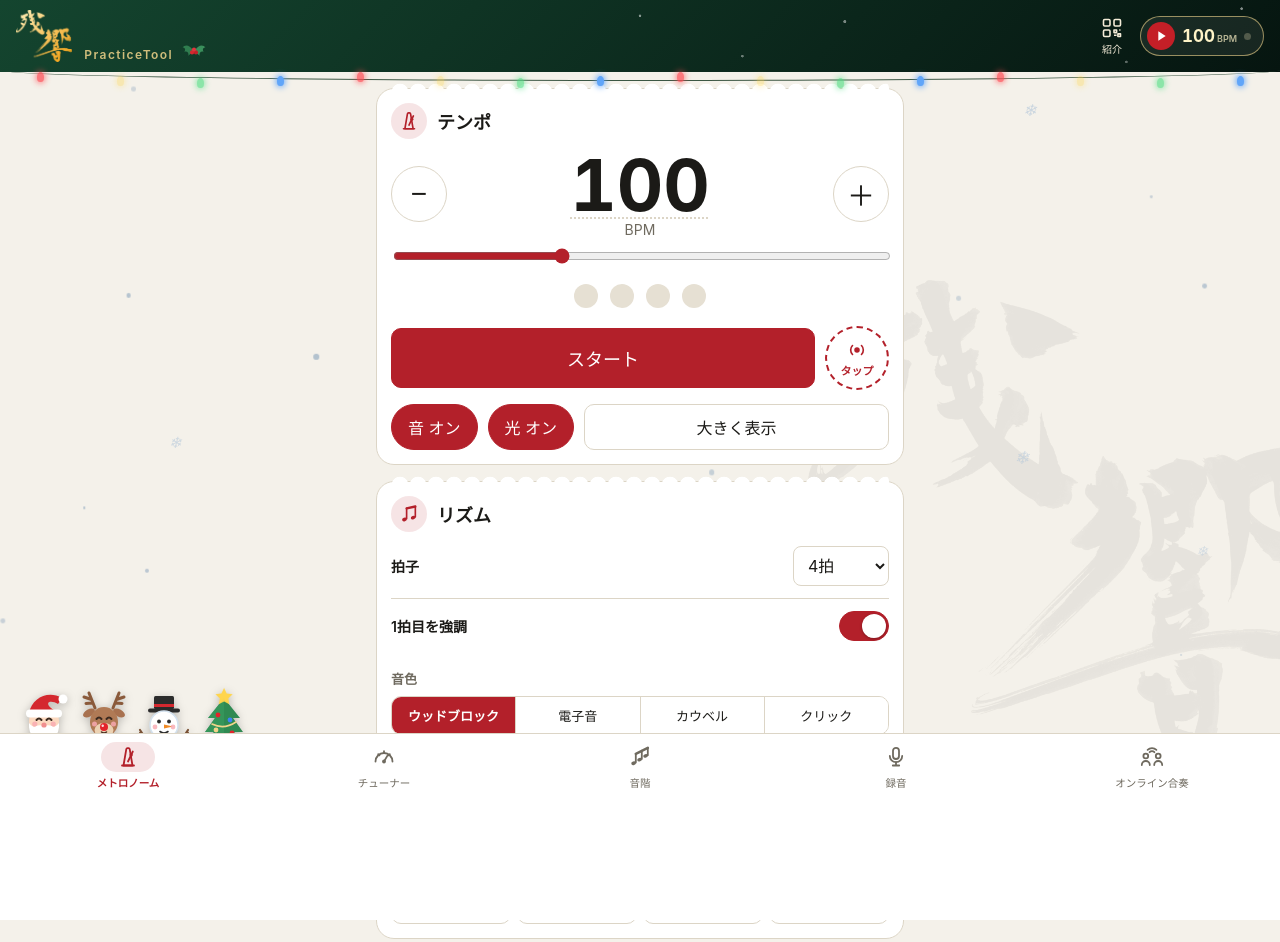
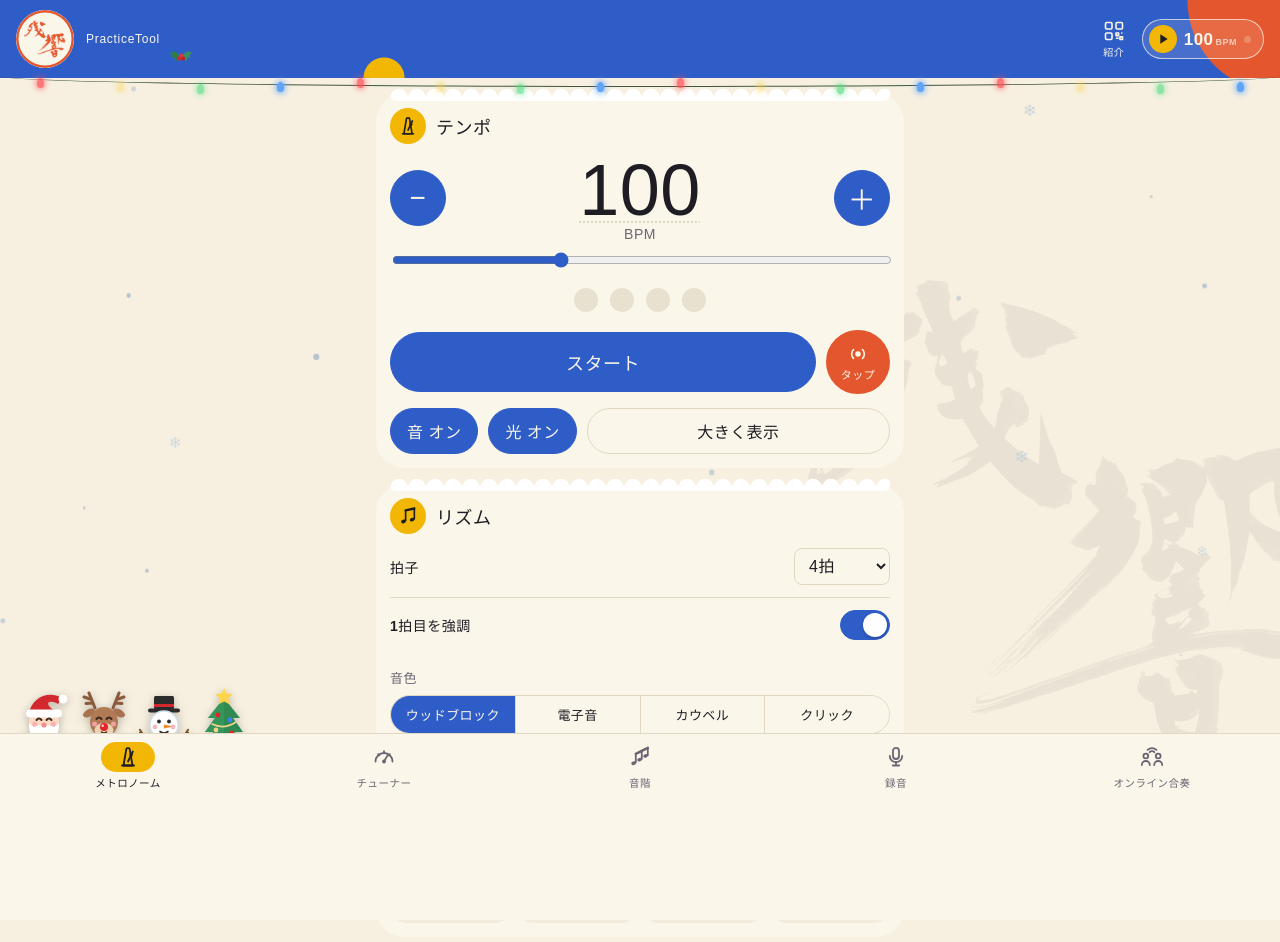
Before and after one commit to trumpet926-bit/zankyo, a plain HTML site: page index.html in a window 1280 px wide. Shown: the top 942 px of the page. Drawn offline with Linux system fonts and the light colour scheme; a web font is replaced by a local one.

Commit message:
デザインを T'S コンセプトに（禅丸ゴシック・クリーム地・暖かい原色・朱の書のはんこ・青い帯に円の形）。クリスマスは飾りだけを重ねる形に
Co-Authored-By: Claude Opus 5.5 <noreply@anthropic.com>

```diff
--- a/index.html
+++ b/index.html
@@ -3,7 +3,11 @@
 <head>
   <meta charset="UTF-8">
   <meta name="viewport" content="width=device-width, initial-scale=1, viewport-fit=cover">
-  <meta name="theme-color" content="#1a1726">
+  <meta name="theme-color" content="#2F5DC8">
+  <!-- 字体：禅丸ゴシック（T'S コンセプト） -->
+  <link rel="preconnect" href="https://fonts.googleapis.com">
+  <link rel="preconnect" href="https://fonts.gstatic.com" crossorigin>
+  <link href="https://fonts.googleapis.com/css2?family=Zen+Maru+Gothic:wght@400;500&amp;display=swap" rel="stylesheet">
   <!-- クリスマスの見た目（毎年11月1日〜12月25日）。描く前に切り替えて、ちらつかないようにする -->
   <script>
     (function () {
@@ -34,7 +38,7 @@
 <body>
   <header class="app-header">
     <h1 class="brand">
-      <img src="icons/logo.png" alt="残響" class="brand-logo" draggable="false">
+      <img src="icons/logo-seal.png" alt="残響" class="brand-logo" draggable="false">
       <span class="brand-sub">PracticeTool</span>
       <!-- クリスマスの飾り（ひいらぎ） -->
       <svg class="xmas-holly" viewBox="0 0 32 24" aria-hidden="true">
--- a/js/app.js
+++ b/js/app.js
@@ -288,6 +288,7 @@ const MINI_STOP = '<svg viewBox="0 0 24 24" aria-hidden="true"><rect x="6" y="6"
 
 function showMetronomeRunning(running) {
   $('startStop').textContent = running ? 'ストップ' : 'スタート';
+  $('startStop').classList.toggle('running', running); // 鳴っている間は黄色（T'S コンセプト：黄＝動いている）
   $('bigStartStop').textContent = running ? 'ストップ' : 'スタート';
   $('ensStart').textContent = running ? 'ストップ' : 'スタート';
   $('ensStart').classList.toggle('running', running);
--- a/js/xmas.js
+++ b/js/xmas.js
@@ -3,7 +3,6 @@
 
 (function () {
   if (!document.documentElement.classList.contains('theme-xmas')) return;
-  document.querySelector('meta[name="theme-color"]').setAttribute('content', '#0b2418');
 
   // 押した仲間から、星・プレゼント・雪の結晶が飛び出す
   const BURST = ['⭐', '🎁', '❄️', '✨', '🎄', '⭐', '🎁', '❄️'];
--- a/style.css
+++ b/style.css
@@ -1384,51 +1384,7 @@ body { min-height: 100vh; }
 
 /* ---------- クリスマス（html.theme-xmas のときだけ）。書の「残響」はそのまま ---------- */
 .xmas-holly, .xmas-snow { display: none; }
-html.theme-xmas {
-  --bg: #f4f1ea;
-  --surface: #ffffff;
-  --text: #1b1a17;
-  --muted: #6f6a5f;
-  --border: #dcd5c6;
-  --accent: #b3202a;
-  --accent-text: #ffffff;
-  --accent-soft: rgba(179, 32, 42, 0.12);
-  --beat: #e6e0d3;
-  --beat-on: #c9a227;
-  --beat-strong: #b3202a;
-  --danger: #8f1d1d;
-}
-@media (prefers-color-scheme: dark) {
-  html.theme-xmas {
-    --bg: #0c1511;
-    --surface: #14211b;
-    --text: #f3efe4;
-    --muted: #a3ab9c;
-    --border: #26392f;
-    --accent: #e0464f;
-    --accent-text: #ffffff;
-    --accent-soft: rgba(224, 70, 79, 0.18);
-    --beat: #22332a;
-    --beat-on: #e3c26a;
-    --beat-strong: #e0464f;
-    --danger: #f2878b;
-  }
-}
-/* 上の帯：深い緑に、うっすら雪の粒 */
-html.theme-xmas .app-header {
-  background:
-    radial-gradient(circle at 50% 22%, rgba(255, 255, 255, 0.5) 0 1px, transparent 1.6px),
-    radial-gradient(circle at 58% 78%, rgba(255, 255, 255, 0.4) 0 1px, transparent 1.6px),
-    radial-gradient(circle at 66% 30%, rgba(255, 255, 255, 0.45) 0 1.2px, transparent 1.8px),
-    radial-gradient(circle at 88% 86%, rgba(255, 255, 255, 0.35) 0 1px, transparent 1.6px),
-    radial-gradient(circle at 97% 12%, rgba(255, 255, 255, 0.5) 0 1px, transparent 1.6px),
-    linear-gradient(135deg, #14452f, #061510);
-}
-html.theme-xmas .brand-sub { color: #f1d48a; }
 html.theme-xmas .xmas-holly { display: block; width: 26px; height: 20px; margin: 0 0 2px -4px; align-self: flex-end; }
-html.theme-xmas .mini-metro { border-color: rgba(241, 212, 138, 0.6); }
-html.theme-xmas .mini-icon { background: #c41f27; color: #fff; }
-html.theme-xmas .header-share { color: #f4ecd8; }
 
 /* 雪：カードの後ろ、書の透かしの前をゆっくり降る */
 html.theme-xmas .xmas-snow { display: block; position: fixed; inset: 0; z-index: 0; overflow: hidden; pointer-events: none; }
@@ -1635,3 +1591,109 @@ html.theme-xmas .tool-section::before {
 
 /* メトロノームの音色 */
 .click-sounds button { font-size: 13px; padding-left: 4px; padding-right: 4px; }
+
+/* ================================================================
+   T'S コンセプト（禅丸ゴシック・クリーム地・暖かい原色・円と半円）× 残響の書（朱のはんこ）
+   色の意味：青＝選ぶ・主なボタン、黄＝動いている・光、赤＝録音・タップ・大事なこと。
+   暗い画面にはしない（端末が暗い表示の設定でも、明るいクリームのまま）
+   ================================================================ */
+:root {
+  color-scheme: light;
+  --bg: #F7F0E1;
+  --surface: #FBF6EA;
+  --panel: #F3ECDC;
+  --text: #1F1D24;
+  --muted: #6B6573;
+  --border: #E2D7C1;
+  --accent: #2F5DC8;
+  --accent-text: #FBF6EA;
+  --accent-soft: rgba(47, 93, 200, 0.12);
+  --beat: #E9E1CF;
+  --beat-on: #F2B705;
+  --beat-strong: #E4572E;
+  --danger: #C8401F;
+  --ts-red: #E4572E;
+  --ts-yellow: #F2B705;
+  --ts-blue: #2F5DC8;
+  --ts-green: #2E8B57;
+}
+@media (prefers-color-scheme: dark) {
+  :root {
+    --bg: #F7F0E1;
+    --surface: #FBF6EA;
+    --text: #1F1D24;
+    --muted: #6B6573;
+    --border: #E2D7C1;
+    --accent: #2F5DC8;
+    --accent-text: #FBF6EA;
+    --accent-soft: rgba(47, 93, 200, 0.12);
+    --beat: #E9E1CF;
+    --beat-on: #F2B705;
+    --beat-strong: #E4572E;
+    --danger: #C8401F;
+  }
+  body::before { background-image: url("icons/watermark-light.png"); opacity: 0.06; }
+  .xmas-snow i { background: #9fb3c6; }
+  .xmas-snow i.crystal { color: #b8cadb; }
+}
+html { background-color: var(--surface); }
+body {
+  font-family: "Zen Maru Gothic", "Hiragino Maru Gothic ProN", "Hiragino Sans", "Yu Gothic UI", sans-serif;
+  letter-spacing: 0.03em;
+  font-synthesis: none; /* 太字を作らない（禅丸ゴシックは中太まで） */
+}
+button, input, select, textarea { font-family: inherit; letter-spacing: inherit; }
+
+/* 上の帯：青に、赤の四分円（右上の角）と黄色の半円（下のふち）。左に書のはんこ。
+   形は背景として描く（帯の外に下がるクリスマスの電球を切らないように） */
+.app-header {
+  background:
+    radial-gradient(circle at 100% 0, var(--ts-red) 0 92px, transparent 93px),
+    radial-gradient(circle at 30% 100%, var(--ts-yellow) 0 20px, transparent 21px),
+    var(--ts-blue);
+  color: var(--surface);
+}
+.brand-logo {
+  width: 58px;
+  height: 58px;
+  box-sizing: border-box;
+  padding: 8px;
+  border-radius: 50%;
+  background: var(--surface);
+  box-shadow: inset 0 0 0 2.5px var(--ts-red);
+  object-fit: contain;
+}
+.brand { align-items: center; }
+.brand-sub { color: var(--surface); opacity: 1; font-weight: 500; letter-spacing: 0.06em; }
+.header-share { color: var(--surface); }
+.mini-metro { border-color: rgba(251, 246, 234, 0.7); background: rgba(251, 246, 234, 0.12); color: var(--surface); }
+.mini-icon { background: var(--ts-yellow); color: var(--text); }
+.mini-metro.running .mini-icon { background: var(--surface); }
+
+/* カード */
+.tool-section { border: none; border-radius: 28px; background: var(--surface); }
+.section-icon { background: var(--ts-yellow); color: var(--text); }
+.section-head h2 { font-weight: 500; }
+
+/* ボタン：丸いカプセル */
+.btn { border-radius: 999px; font-weight: 500; }
+.btn.primary { background: var(--accent); border-color: var(--accent); color: var(--accent-text); }
+#startStop.running, .ens-btn.gold.running { background: var(--ts-yellow); border-color: var(--ts-yellow); color: var(--text); }
+.round-btn { background: var(--accent); border-color: var(--accent); color: var(--accent-text); }
+.tap-btn { background: var(--ts-red); border-color: var(--ts-red); border-style: solid; color: var(--surface); }
+.tap-btn:active { background: #C8401F; }
+.key-btn, .chip-btn, .rhythm-btn { border-radius: 16px; background: var(--panel); border-color: transparent; }
+.seg { border-radius: 999px; border-color: var(--border); }
+.seg button.selected, .chip-btn.selected, .key-btn.selected, .rhythm-btn.selected { font-weight: 500; }
+.toggle { border-radius: 999px; }
+.rec-button { border-color: var(--border); }
+.rec-button .rec-icon { background: var(--ts-red); }
+.bpm-value, .bpm-value.tempo-edit, .bpm-value.tempo-input { font-weight: 500; }
+.beat-dot.on { background: var(--ts-yellow); }
+.beat-dot.on.strong { background: var(--ts-red); }
+
+/* 下のメニュー：クリーム。今の画面は黄色の丸い印 */
+.tab-bar { background: var(--surface); border-top: 1px solid var(--border); }
+.tab { color: var(--muted); }
+.tab.active { color: var(--text); font-weight: 500; }
+.tab.active .tab-icon { background: var(--ts-yellow); }
--- a/sw.js
+++ b/sw.js
@@ -40,6 +40,7 @@ const FILES = [
   'js/install.js',
   'js/update.js',
   'icons/logo.png',
+  'icons/logo-seal.png',
   'icons/app-qr.svg',
   'icons/icon-32.png',
   'icons/icon-180.png',
```
Also changed, not shown: icons/logo-seal.png (added).
